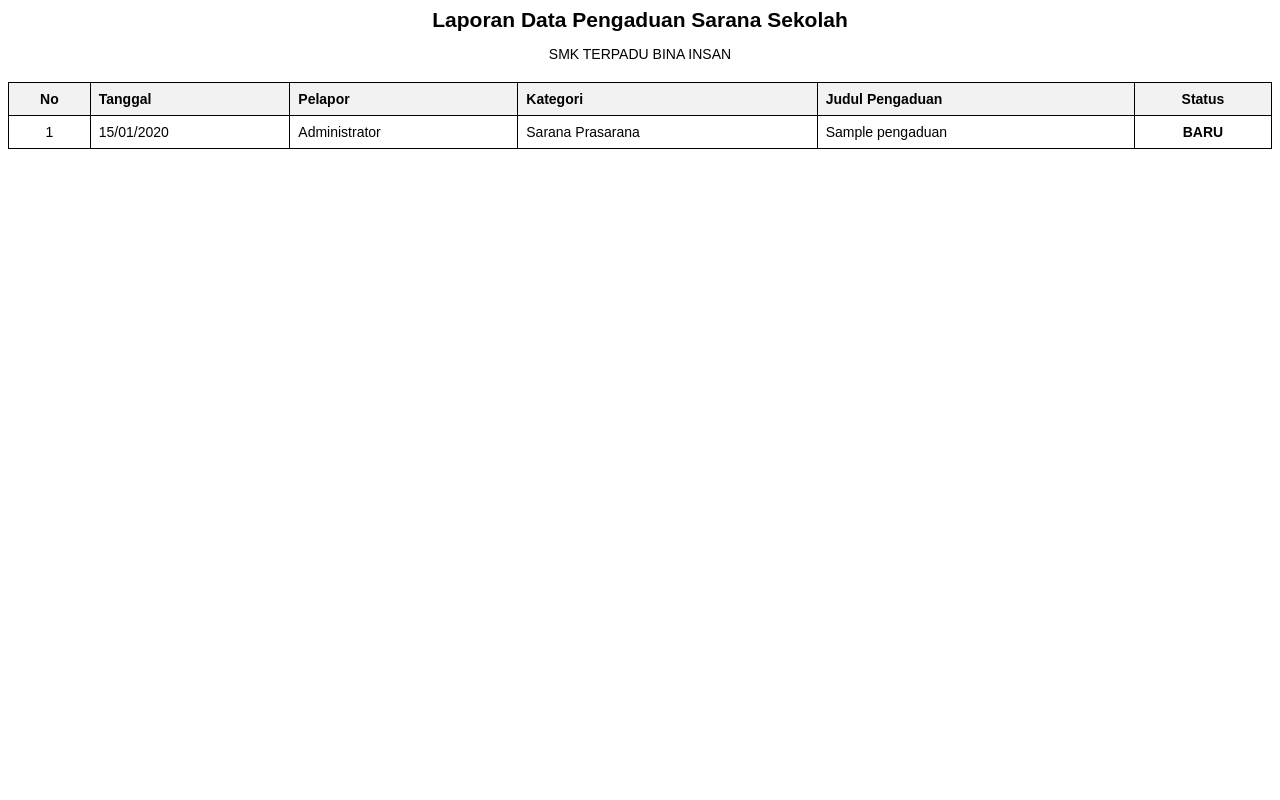
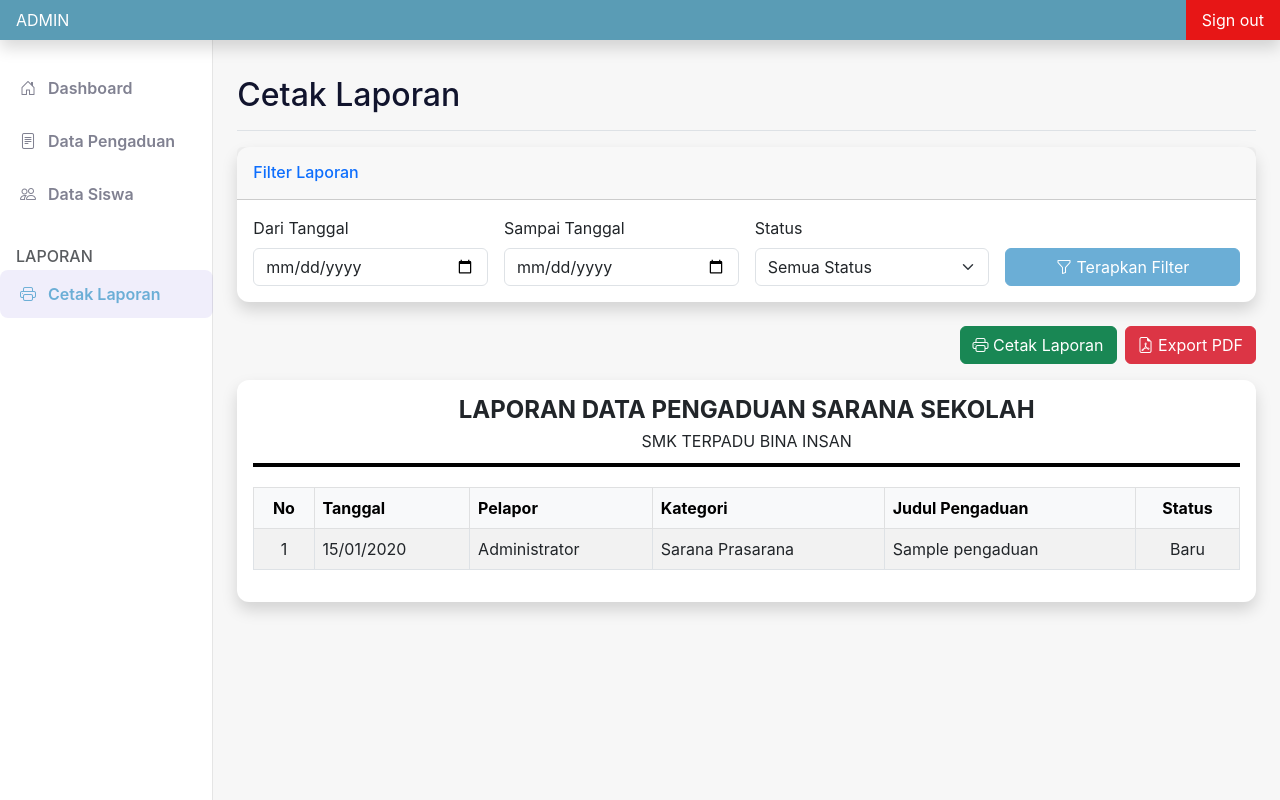
Before and after one commit to taleaa836-pia/aplikasi-pengaduan-sarana-sekolah, a PHP site: page /admin/cetak_laporan.php in a window 1280 px wide. Run offline with PHP 8.4, Linux system fonts and the light colour scheme; a user stored in the database is signed in; data comes from the database, SQL or seed files in the repository; tables that the repository leaves empty hold one stand-in row (values such as "Sample post"); some libraries are stand-ins or nearby versions.

Commit message:
update laporan

```diff
--- a/admin/cetak_laporan.php
+++ b/admin/cetak_laporan.php
@@ -1,79 +1,109 @@
 <?php
-if (session_status() === PHP_SESSION_NONE) {
-    if (is_dir('/tmp') && is_writable('/tmp')) {
-        session_save_path('/tmp');
+include 'header.php';
+?>
+
+<div class="d-flex justify-content-between flex-wrap flex-md-nowrap align-items-center pt-3 pb-2 mb-3 border-bottom no-print">
+  <h1 class="h2">Cetak Laporan</h1>
+</div>
+
+<div class="card shadow mb-4 no-print">
+    <div class="card-header py-3">
+        <h6 class="m-0 font-weight-bold text-primary">Filter Laporan</h6>
+    </div>
+    <div class="card-body">
+        <form method="GET" action="cetak_laporan.php" class="row g-3">
+            <div class="col-md-3">
+                <label for="tgl_mulai" class="form-label">Dari Tanggal</label>
+                <input type="date" class="form-control" id="tgl_mulai" name="tgl_mulai" value="<?php echo isset($_GET['tgl_mulai']) ? htmlspecialchars($_GET['tgl_mulai']) : ''; ?>">
+            </div>
+            <div class="col-md-3">
+                <label for="tgl_selesai" class="form-label">Sampai Tanggal</label>
+                <input type="date" class="form-control" id="tgl_selesai" name="tgl_selesai" value="<?php echo isset($_GET['tgl_selesai']) ? htmlspecialchars($_GET['tgl_selesai']) : ''; ?>">
+            </div>
+            <div class="col-md-3">
+                <label for="status" class="form-label">Status</label>
+                <select class="form-select" id="status" name="status">
+                    <option value="">Semua Status</option>
+                    <option value="0" <?php echo (isset($_GET['status']) && $_GET['status'] === '0') ? 'selected' : ''; ?>>Menunggu</option>
+                    <option value="proses" <?php echo (isset($_GET['status']) && $_GET['status'] == 'proses') ? 'selected' : ''; ?>>Proses</option>
+                    <option value="selesai" <?php echo (isset($_GET['status']) && $_GET['status'] == 'selesai') ? 'selected' : ''; ?>>Selesai</option>
+                    <option value="ditolak" <?php echo (isset($_GET['status']) && $_GET['status'] == 'ditolak') ? 'selected' : ''; ?>>Ditolak</option>
+                </select>
+            </div>
+            <div class="col-md-3 d-flex align-items-end">
+                <button type="submit" class="btn btn-primary w-100"><i class="bi bi-funnel"></i> Terapkan Filter</button>
+            </div>
+        </form>
+    </div>
+</div>
+
+<div class="d-flex justify-content-end mb-3 no-print">
+    <button onclick="window.print()" class="btn btn-success me-2"><i class="bi bi-printer"></i> Cetak Laporan</button>
+    <button onclick="exportPDF()" class="btn btn-danger"><i class="bi bi-file-earmark-pdf"></i> Export PDF</button>
+</div>
+
+<div class="card shadow mb-4" id="print-area">
+    <div class="card-body">
+        <style>
+            @media print {
+                body * {
+                    visibility: hidden;
                 }
-    session_start();
+                #print-area, #print-area * {
+                    visibility: visible;
+                }
+                #print-area {
+                    position: absolute;
+                    left: 0;
+                    top: 0;
+                    width: 100%;
+                    border: none;
+                }
+                .no-print {
+                    display: none !important;
+                }
+                table { margin-bottom: 0 !important; width: 100% !important; border-collapse: collapse !important; }
+                table th, table td { border: 1px solid #000 !important; padding: 5px !important; }
+            }
+            .kop-surat { text-align: center; margin-bottom: 20px; }
+            .kop-surat h2 { margin: 0; font-weight: bold; font-size: 24px; text-transform: uppercase; }
+            .kop-surat p { margin: 5px 0; font-size: 16px; }
+            .filter-info { margin-top: 10px; font-size: 14px; font-style: italic; }
+            .garis-bawah { border-top: 3px solid #000; border-bottom: 1px solid #000; height: 2px; margin-top: 10px; margin-bottom: 20px; }
+        </style>
+
+        <div class="kop-surat">
+            <h2>Laporan Data Pengaduan Sarana Sekolah</h2>
+            <p>SMK TERPADU BINA INSAN</p>
+            <?php
+            $filter_texts = [];
+            if (isset($_GET['tgl_mulai']) && !empty($_GET['tgl_mulai'])) {
+                $filter_texts[] = "Dari Tanggal: " . date('d/m/Y', strtotime($_GET['tgl_mulai']));
+            }
+            if (isset($_GET['tgl_selesai']) && !empty($_GET['tgl_selesai'])) {
+                $filter_texts[] = "Sampai Tanggal: " . date('d/m/Y', strtotime($_GET['tgl_selesai']));
+            }
+            if (isset($_GET['status']) && $_GET['status'] != "") {
+                $status_labels = [
+                    '0' => 'Menunggu',
+                    'proses' => 'Proses',
+                    'selesai' => 'Selesai',
+                    'ditolak' => 'Ditolak'
+                ];
+                $status_dipilih = isset($status_labels[$_GET['status']]) ? $status_labels[$_GET['status']] : $_GET['status'];
+                $filter_texts[] = "Status: " . $status_dipilih;
             }
 
-// Auto-restore session dari Cookie Terkonsolidasi (Solusi Vercel)
-if (!isset($_SESSION['status']) && isset($_COOKIE['sopia_auth'])) {
-    $auth = json_decode($_COOKIE['sopia_auth'], true);
-    if ($auth && isset($auth['verif']) && $auth['verif'] === md5($auth['id'] . 'SOPIA_SALT')) {
-        $_SESSION['id_user'] = $auth['id'];
-        $_SESSION['role'] = $auth['role'];
-        $_SESSION['nama'] = $auth['nama'];
-        $_SESSION['status'] = "login";
+            if (count($filter_texts) > 0) {
+                echo "<div class='filter-info'>Filter: " . implode(" | ", $filter_texts) . "</div>";
             }
-}
-
-if (!isset($_SESSION['status']) || $_SESSION['status'] != 'login' || $_SESSION['role'] != 'admin') {
-    session_write_close();
-    header("Location: ../auth/login.php?pesan=belum_login");
-    exit;
-}
-include __DIR__ . '/../config/koneksi.php';
             ?>
-<!DOCTYPE html>
-<html lang="id">
-<head>
-    <meta charset="UTF-8">
-    <meta name="viewport" content="width=device-width, initial-scale=1.0">
-    <title>Cetak Laporan Pengaduan</title>
-    <style>
-        body {
-            font-family: Arial, sans-serif;
-            font-size: 14px;
-        }
-        .header {
-            text-align: center;
-            margin-bottom: 20px;
-        }
-        .header h2 {
-            margin: 0;
-            padding: 0;
-        }
-        table {
-            width: 100%;
-            border-collapse: collapse;
-            margin-top: 10px;
-        }
-        th, td {
-            border: 1px solid #000;
-            padding: 8px;
-            text-align: left;
-        }
-        th {
-            background-color: #f2f2f2;
-        }
-        .text-center {
-            text-align: center;
-        }
-        @media print {
-            @page { size: auto; margin: 20mm; }
-            .no-print { display: none; }
-        }
-    </style>
-</head>
-<body onload="window.print()">
-
-    <div class="header">
-        <h2>Laporan Data Pengaduan Sarana Sekolah</h2>
-        <p>SMK TERPADU BINA INSAN</p>
+            <div class="garis-bawah"></div>
         </div>
 
-    <table>
-        <thead>
+        <div class="table-responsive">
+            <table class="table table-bordered table-striped" width="100%" cellspacing="0">
+                <thead class="table-light">
                     <tr>
                         <th class="text-center">No</th>
                         <th>Tanggal</th>
@@ -85,11 +115,32 @@ include __DIR__ . '/../config/koneksi.php';
                 </thead>
                 <tbody>
                     <?php
+                    $conditions = [];
+
+                    if (isset($_GET['tgl_mulai']) && !empty($_GET['tgl_mulai'])) {
+                        $tgl_mulai = mysqli_real_escape_string($koneksi, $_GET['tgl_mulai']);
+                        $conditions[] = "DATE(p.tanggal) >= '$tgl_mulai'";
+                    }
+                    if (isset($_GET['tgl_selesai']) && !empty($_GET['tgl_selesai'])) {
+                        $tgl_selesai = mysqli_real_escape_string($koneksi, $_GET['tgl_selesai']);
+                        $conditions[] = "DATE(p.tanggal) <= '$tgl_selesai'";
+                    }
+                    if (isset($_GET['status']) && $_GET['status'] != "") {
+                        $status = mysqli_real_escape_string($koneksi, $_GET['status']);
+                        $conditions[] = "p.status = '$status'";
+                    }
+
+                    $where_clause = "";
+                    if (count($conditions) > 0) {
+                        $where_clause = " WHERE " . implode(" AND ", $conditions);
+                    }
+
                     $query = "SELECT p.*, k.nama_kategori, u.nama
                               FROM pengaduan p
                               JOIN kategori k ON p.id_kategori = k.id_kategori
-                      JOIN users u ON p.id_user = u.id_user
-                      ORDER BY p.tanggal DESC";
+                              JOIN users u ON p.id_user = u.id_user"
+                              . $where_clause .
+                              " ORDER BY p.tanggal DESC";
 
                     $result = mysqli_query($koneksi, $query);
                     $no = 1;
@@ -104,17 +155,40 @@ include __DIR__ . '/../config/koneksi.php';
                                 <td><?php echo htmlspecialchars($d['nama_kategori']); ?></td>
                                 <td><?php echo htmlspecialchars($d['judul']); ?></td>
                                 <td class="text-center">
-                            <strong><?php echo strtoupper($d['status']); ?></strong>
+                                    <?php
+                                    if($d['status'] == '0') {
+                                        echo 'Menunggu';
+                                    } else {
+                                        echo ucfirst($d['status']);
+                                    }
+                                    ?>
                                 </td>
                             </tr>
                             <?php
                         }
                     } else {
-                echo "<tr><td colspan='6' class='text-center'>Tidak ada data pengaduan.</td></tr>";
+                        echo "<tr><td colspan='6' class='text-center'>Tidak ada data pengaduan yang sesuai dengan filter.</td></tr>";
                     }
                     ?>
                 </tbody>
             </table>
+        </div>
+    </div>
+</div>
 
-</body>
-</html>
+<script src="https://cdnjs.cloudflare.com/ajax/libs/html2pdf.js/0.10.1/html2pdf.bundle.min.js"></script>
+<script>
+function exportPDF() {
+    const element = document.getElementById('print-area');
+    const opt = {
+      margin:       10,
+      filename:     'Laporan_Pengaduan.pdf',
+      image:        { type: 'jpeg', quality: 0.98 },
+      html2canvas:  { scale: 2, useCORS: true },
+      jsPDF:        { unit: 'mm', format: 'a4', orientation: 'landscape' }
+    };
+    html2pdf().set(opt).from(element).save();
+}
+</script>
+
+<?php include 'footer.php'; ?>
--- a/admin/header.php
+++ b/admin/header.php
@@ -112,8 +112,8 @@ include __DIR__ . '/../config/koneksi.php';
         </h6>
         <ul class="nav flex-column mb-2">
             <!-- Add report links if needed -->
-             <li class="nav-item">
-            <a class="nav-link" href="cetak_laporan.php" target="_blank">
+              <li class="nav-item">
+            <a class="nav-link <?php echo basename($_SERVER['PHP_SELF']) == 'cetak_laporan.php' ? 'active' : ''; ?>" href="cetak_laporan.php">
               <i class="bi bi-printer me-2"></i>
               Cetak Laporan
             </a>
```
Lines whose indentation alone changed are shown as unchanged.
